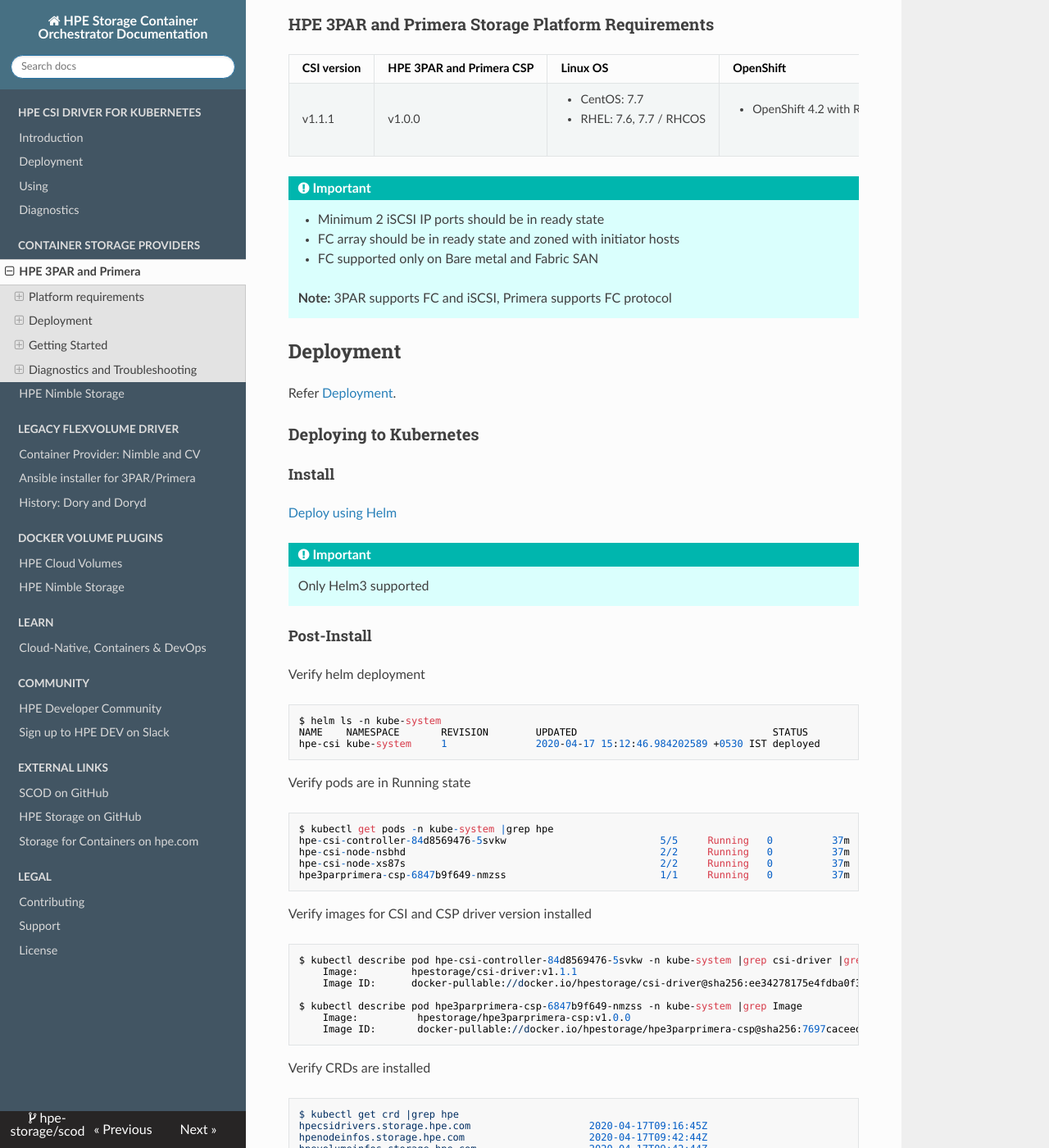
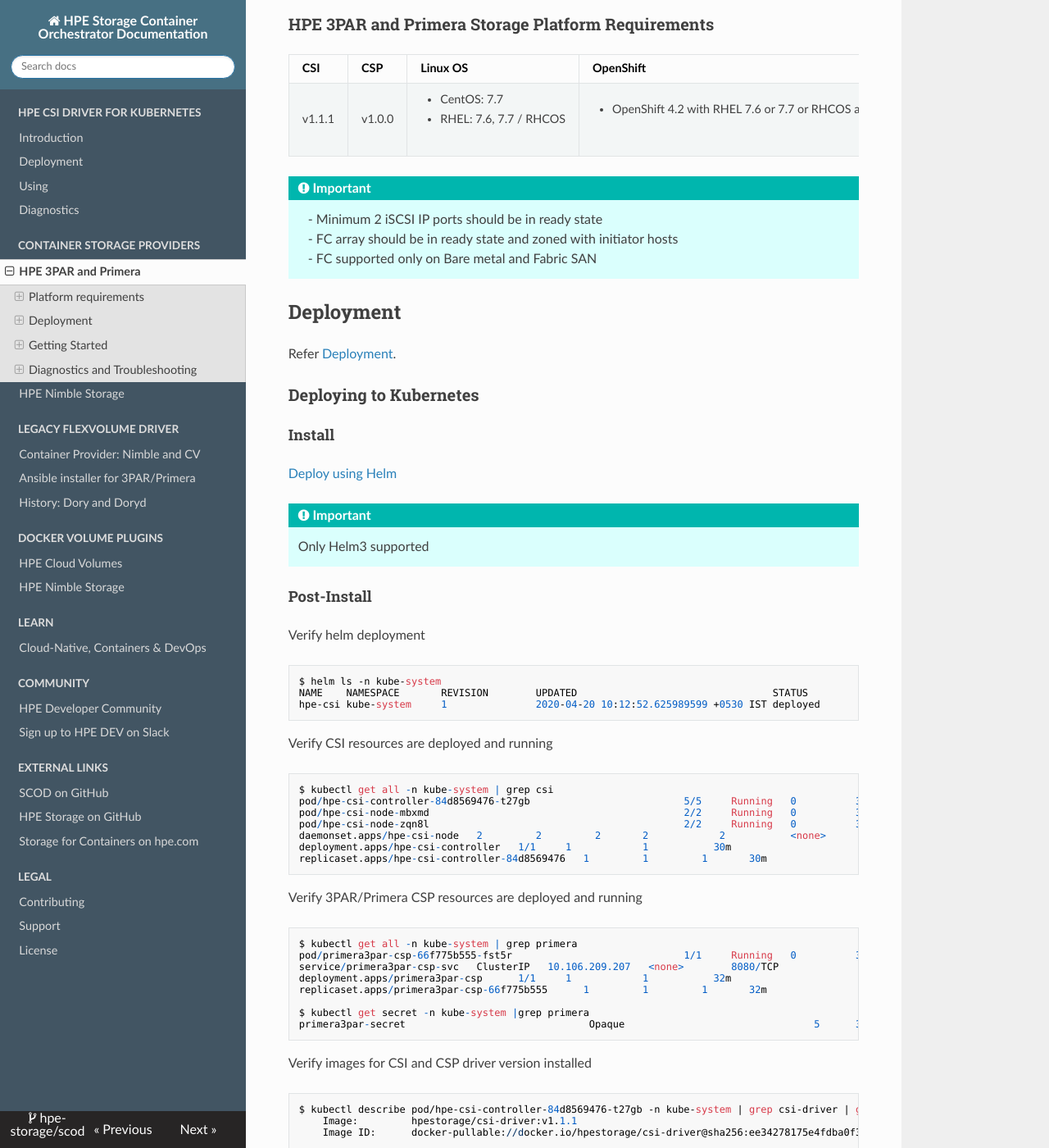
Before and after one commit to hpe-storage/scod, an MkDocs documentation site: the page built from docs/container_storage_provider/hpe_3par_primera/index.md, in a window 1280 px wide and 1400 px high, scrolled down 1196 px. Shown: the whole window at 82% size. Built offline with MkDocs 1.6.1, drawn with Linux system fonts in a browser that asks for light colours; nearby versions of some CDN libraries; some of the changed text lies outside the part shown.

Commit message:
Updated docs with correct formatting
Signed-off-by: Sneha Rai <sneha_srai@yahoo.co.in>

````diff
--- a/docs/container_storage_provider/hpe_3par_primera/index.md
+++ b/docs/container_storage_provider/hpe_3par_primera/index.md
@@ -8,16 +8,14 @@
 
 ### HPE 3PAR and Primera Storage Platform Requirements
 
-|  CSI version  |  HPE 3PAR and Primera CSP  |  Linux OS  |  OpenShift  |  Kubernetes  | 3PAR and Primera  |
-|---------------|----------------------------|------------|-------------|--------------|-------------------|
-|v1.1.1|v1.0.0|<ul><li>CentOS: 7.7</li><li>RHEL: 7.6, 7.7 / RHCOS</li></ul>|<ul><li>OpenShift 4.2 with RHEL 7.6 or 7.7 or RHCOS as worker nodes</li></ul>| K8s 1.16, 1.17 |<ul><li>3PAR 3.3.1 MU5 (FC & iSCSI)</li><li>Primera OS: 4.0.0, 4.1.0 (FC only)</li><ul>|
+|  CSI |  CSP |  Linux OS  |  OpenShift  |  Kubernetes  | 3PAR and Primera OS  |
+|------|------|------------|-------------|--------------|----------------------|
+|v1.1.1|v1.0.0|<ul><li>CentOS: 7.7</li><li>RHEL: 7.6, 7.7 / RHCOS</li></ul>|<ul><li>OpenShift 4.2 with RHEL 7.6 or 7.7 or RHCOS as worker nodes</li></ul>| K8s 1.16, 1.17 |<ul><li>3PAR OS: 3.3.1 (FC & iSCSI)</li><li>Primera OS: 4.0.0, 4.1.0 (FC only)</li><ul>|
 
 !!! Important
-    * Minimum 2 iSCSI IP ports should be in ready state
-    * FC array should be in ready state and zoned with initiator hosts
-    * FC supported only on Bare metal and Fabric SAN
-
-    **Note:** 3PAR supports FC and iSCSI, Primera supports FC protocol
+    &emsp;- Minimum 2 iSCSI IP ports should be in ready state<br>
+    &emsp;- FC array should be in ready state and zoned with initiator hosts<br>
+    &emsp;- FC supported only on Bare metal and Fabric SAN
 
 ## Deployment
 Refer [Deployment](../../csi_driver/deployment.md).
@@ -36,25 +34,39 @@
 ```
 $ helm ls -n kube-system
 NAME    NAMESPACE       REVISION        UPDATED                                 STATUS          CHART                   APP VERSION
-hpe-csi kube-system     1               2020-04-17 15:12:46.984202589 +0530 IST deployed        hpe-csi-driver-2.0.0    1.1.1
+hpe-csi kube-system     1               2020-04-20 10:12:52.625989599 +0530 IST deployed        hpe-csi-driver-1.2.0    1.1.1
 ```
 
-Verify pods are in Running state
+Verify CSI resources are deployed and running
 ```
-$ kubectl get pods -n kube-system |grep hpe
-hpe-csi-controller-84d8569476-5svkw                          5/5     Running   0          37m
-hpe-csi-node-nsbhd                                           2/2     Running   0          37m
-hpe-csi-node-xs87s                                           2/2     Running   0          37m
-hpe3parprimera-csp-6847b9f649-nmzss                          1/1     Running   0          37m
+$ kubectl get all -n kube-system | grep csi
+pod/hpe-csi-controller-84d8569476-t27gb                          5/5     Running   0          30m
+pod/hpe-csi-node-mbxmd                                           2/2     Running   0          30m
+pod/hpe-csi-node-zqn8l                                           2/2     Running   0          30m
+daemonset.apps/hpe-csi-node   2         2         2       2            2           <none>                        30m
+deployment.apps/hpe-csi-controller   1/1     1            1           30m
+replicaset.apps/hpe-csi-controller-84d8569476   1         1         1       30m
+```
+
+Verify 3PAR/Primera CSP resources are deployed and running
+```
+$ kubectl get all -n kube-system | grep primera
+pod/primera3par-csp-66f775b555-fst5r                             1/1     Running   0          32m
+service/primera3par-csp-svc   ClusterIP   10.106.209.207   <none>        8080/TCP                 32m
+deployment.apps/primera3par-csp      1/1     1            1           32m
+replicaset.apps/primera3par-csp-66f775b555      1         1         1       32m
+
+$ kubectl get secret -n kube-system |grep primera
+primera3par-secret                               Opaque                                5      34m
 ```
 
 Verify images for CSI and CSP driver version installed
 ```
-$ kubectl describe pod hpe-csi-controller-84d8569476-5svkw -n kube-system |grep csi-driver |grep Image
+$ kubectl describe pod/hpe-csi-controller-84d8569476-t27gb -n kube-system | grep csi-driver | grep Image
     Image:         hpestorage/csi-driver:v1.1.1
     Image ID:      docker-pullable://docker.io/hpestorage/csi-driver@sha256:ee34278175e4fdba0f323c8c86a8292a9fdb60af796f2f1b83f62b7bfb5f4974
 
-$ kubectl describe pod hpe3parprimera-csp-6847b9f649-nmzss -n kube-system |grep Image
+$ kubectl describe pod/primera3par-csp-66f775b555-fst5r -n kube-system | grep Image
     Image:          hpestorage/hpe3parprimera-csp:v1.0.0
     Image ID:       docker-pullable://docker.io/hpestorage/hpe3parprimera-csp@sha256:7697caceed28f7d369b81a215666a1bfb4303e6209383a07e7eff0d4cca1f9df
 ```
@@ -62,9 +74,9 @@
 Verify CRDs are installed
 ```
 $ kubectl get crd |grep hpe
-hpecsidrivers.storage.hpe.com                    2020-04-17T09:16:45Z
-hpenodeinfos.storage.hpe.com                     2020-04-17T09:42:44Z
-hpevolumeinfos.storage.hpe.com                   2020-04-17T09:42:44Z
+hpecsidrivers.storage.hpe.com                    2020-04-20T05:03:20Z
+hpenodeinfos.storage.hpe.com                     2020-04-20T05:23:15Z
+hpevolumeinfos.storage.hpe.com                   2020-04-20T05:23:15Z
 ```
 
 #### Un-install
@@ -83,14 +95,14 @@
 
 Verify no **hpe*** resources found other than the default pods
 ```
-[root@k8s-master00 hpe-csi-driver]# kubectl get pods -n kube-system |grep hpe
+$ kubectl get pods -n kube-system |grep hpe
 etcd-k8s-master00.in.rdlabs.hpecorp.net                      1/1     Running   5          73d
 kube-apiserver-k8s-master00.in.rdlabs.hpecorp.net            1/1     Running   5          73d
 kube-controller-manager-k8s-master00.in.rdlabs.hpecorp.net   1/1     Running   5          73d
 kube-scheduler-k8s-master00.in.rdlabs.hpecorp.net            1/1     Running   4          73d
 ```
 
-!!! Note
+!!! Caution
     CRDs will not be removed as part of helm uninstall
 ```
 $ kubectl get crd |grep hpe
@@ -133,7 +148,7 @@
   name: hpe3parprimera-secret
   namespace: kube-system
 stringData:
-  serviceName: hpe3parprimera-csp-svc
+  serviceName: primera3par-csp-svc
   servicePort: "8080"
   backend: 192.168.1.1
   username: admin
@@ -368,12 +383,12 @@
 
 To check whether this Service is up or not, the user can confirm it by
 ```
-[root@k8smaster build]# kubectl get services -n kube-system
+$ kubectl get services -n kube-system
 NAME                     TYPE        CLUSTER-IP       EXTERNAL-IP   PORT(S)                  AGE
-hpe3parprimera-csp-svc   ClusterIP   10.111.253.102   <none>        8080/TCP                 14h
+primera3par-csp-svc   ClusterIP   10.111.253.102   <none>        8080/TCP                 14h
 kube-dns                 ClusterIP   10.96.0.10       <none>        53/UDP,53/TCP,9153/TCP   141d
 ```
-`hpe3parprimera-csp-svc` is the kubernetes service which exposes the REST server running in the CSP pod to the external services via kubernetes internal networking
+`primera3par-csp-svc` is the kubernetes service which exposes the REST server running in the CSP pod to the external services via kubernetes internal networking
 Try making a health check call like
 ```
 export no_proxy=$no_proxy,10.111.253.102
@@ -675,27 +690,26 @@
 time="2020-02-06T05:08:06-05:00" level=info msg="Error creating volume:  404 Not Found" file="create_volume_cmd.go:58"
 time="2020-02-06T05:08:06-05:00" level=info msg=">>>>> Create Volume Cmd" file="create_volume_cmd.go:79"
 time="2020-02-06T05:08:06-05:00" level=info msg=" <<<<< Create Volume Call" file="request_handler.go:114"
-
 ```
 
 ### Known Limitations
-1. If StorageClass (SC), Persistent Volume Claim (PVC), POD definitions are present in same YAML file, and if `kubectl create -f <file>.yaml`
+* If StorageClass (SC), Persistent Volume Claim (PVC), POD definitions are present in same YAML file, and if `kubectl create -f <file>.yaml`
 is done, there is a possibility of StorageClass or PVC being deleted before the POD is deleted. And this will
 lead to accidental deletion of SC/PVC. It's recommended to get the individual objects like `kubectl get <object>` and issue `kubectl delete <object>`
-2. Array users (in both 3PAR and Primera) should have super/edit privileges to allow these users to do host creation.
-3. OpenShift 4.2 runs on Kubernetes 1.14.x due to which there is no support for volume expansion, clone / snapshot capability.
-4. Due to RWO (constraint) in `accessMode` of PVC, the block volume associated with the PVC can only be used exclusively on a single worker node of kubernetes
-5. Clone volume creation requires the user to provide the same size as that of the source volume to be created. For eg. if the source volume is 20GiB, then the clone volume size also should match the same size.
-   This operation is performed on the target array as online copy process and there will be asynchronous task created for the same.
-   `kubectl describe hpevolumeinfo <pv-name>` can be used for getting the status of the clone operation.
-6. Uninstall of the CSI driver does'nt remove Custom Resource Definitions like HPEVolumeInfo, HPENodeInfo etc.
-   Also this operation doesn't delete the user created PVC/PV and SC objects.
-7. CHAP must be enabled on the host before deploying CSI driver on the cluster.
-   Set `node.session.auth.authmethod`, `node.session.auth.username` and `node.session.auth.password` in `/etc/iscsi/iscsid.conf` to enable CHAP on host.
-   Value for `node.session.auth.authmethod` must be set to `CHAP`.
+* Array users (in both 3PAR and Primera) should have super/edit privileges to allow these users to do host creation.
+* OpenShift 4.2 runs on Kubernetes 1.14.x due to which there is no support for volume expansion, clone / snapshot capability.
+* Due to RWO (constraint) in `accessMode` of PVC, the block volume associated with the PVC can only be used exclusively on a single worker node of kubernetes
+* Clone volume creation requires the user to provide the same size as that of the source volume to be created. For eg. if the source volume is 20GiB, then the clone volume size also should match the same size.
+This operation is performed on the target array as online copy process and there will be asynchronous task created for the same.
+`kubectl describe hpevolumeinfo <pv-name>` can be used for getting the status of the clone operation.
+* Uninstall of the CSI driver does'nt remove Custom Resource Definitions like HPEVolumeInfo, HPENodeInfo etc.
+Also this operation doesn't delete the user created PVC/PV and SC objects.
+* CHAP must be enabled on the host before deploying CSI driver on the cluster if user wants CHAP feature.
+Set `node.session.auth.authmethod`, `node.session.auth.username` and `node.session.auth.password` in `/etc/iscsi/iscsid.conf` to enable CHAP on host.
+Value for `node.session.auth.authmethod` must be set to `CHAP`.
 
 ### Responsibilities for Controller/Node/CSP plugin
-1. Controller pod is responsible for create volume/delete volume calls. Also calls "Create host", "publish volume" calls via CSP
-2. Node plugin is responsible for rescan of the scsi devices (as part of `NodeStageVolume`) and creating a temporary staging location for node
-3. Node plugin as initiates `NodePublishVolume` after doing staging process in step 2, and does the bind mount of the staging location to the actual pod mount directory.
-4. CSP plugin supplies the REST response for each of the controller/node plugin operation
+* Controller pod is responsible for create volume/delete volume calls. Also calls "Create host", "publish volume" calls via CSP
+* Node plugin is responsible for rescan of the scsi devices (as part of `NodeStageVolume`) and creating a temporary staging location for node
+* Node plugin as initiates `NodePublishVolume` after doing staging process in step 2, and does the bind mount of the staging location to the actual pod mount directory.
+* CSP plugin supplies the REST response for each of the controller/node plugin operation
````
Also changed, not shown: other parts of docs/container_storage_provider/hpe_3par_primera/index.md (+21 -18 lines).
